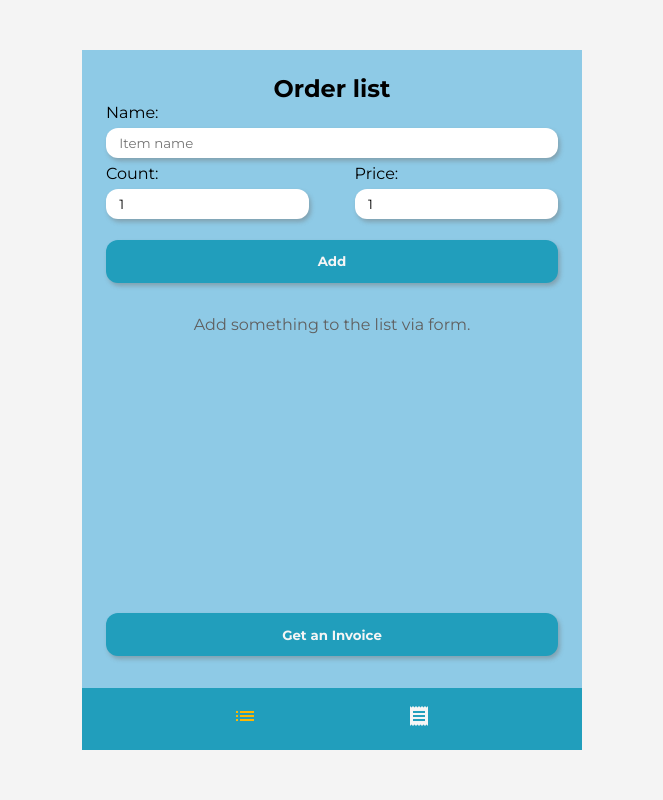
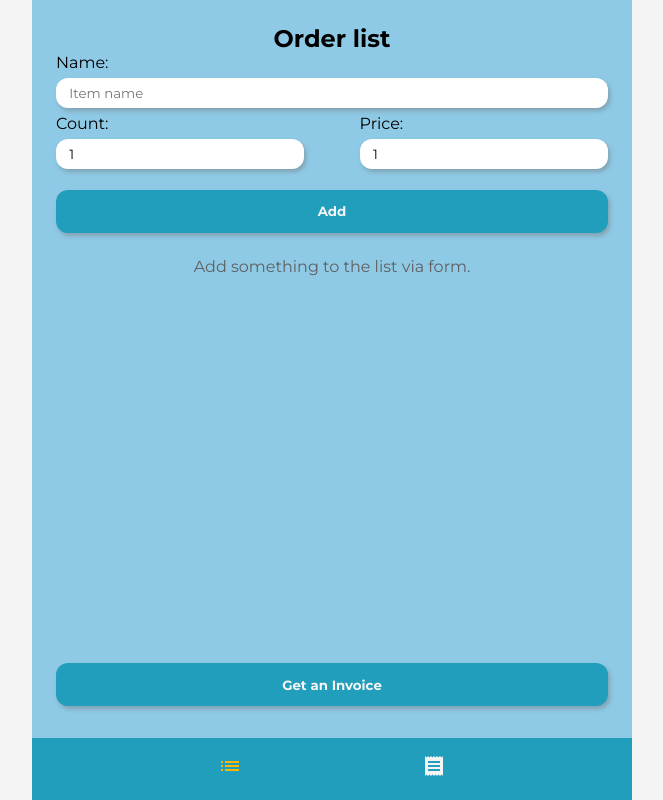
Before and after one commit to oliwierPosiakow/invoceGenerator, an Angular app: page / in a window 1280 px wide. Shown: the whole page, without its empty margins (308-971 px from the left). Built offline with nearby package versions, Linux system fonts and the light colour scheme.

Commit message:
Finishing touches

```diff
--- a/src/app/app.component.scss
+++ b/src/app/app.component.scss
@@ -4,11 +4,10 @@
   flex-direction: column;
   height: 100vh;
   width: 100vw;
-  max-width: 500px;
-  max-height: 700px;
+  max-width: 600px;
+  max-height: 900px;
   box-sizing: border-box;
   position: relative;
   padding: 1em;
   background-color: $background;
-  overflow: hidden;
 }
--- a/src/app/screens/invoice/invoice.component.html
+++ b/src/app/screens/invoice/invoice.component.html
@@ -13,15 +13,13 @@
       </div>
     </div>
     <div class="invoice-container_data">
-      <div class="data-wrapper">
         <div *ngFor="let item of invoiceData" class="data_item">
           <app-list-component [item]="item" [type]="'invoice'"></app-list-component>
         </div>
-      </div>
-      <div class="data_total">
-        <p>Total: ${{calculateFinalPriceAndCount(invoiceData).price}}</p>
-        <p>Number of Items: {{calculateFinalPriceAndCount(invoiceData).count}}</p>
-      </div>
+    </div>
+    <div class="data_total">
+      <p>Total: ${{calculateFinalPriceAndCount(invoiceData).price}}</p>
+      <p>Number of Items: {{calculateFinalPriceAndCount(invoiceData).count}}</p>
     </div>
   </div>
 </div>
--- a/src/app/screens/invoice/invoice.component.scss
+++ b/src/app/screens/invoice/invoice.component.scss
@@ -2,12 +2,11 @@
 :host{
   height: 100%;
   width: 100%;
-  margin-bottom: 70px;
 }
 .invoice{
   display: flex;
-  justify-content: center;
   flex-direction: column;
+  height: 100%;
   &_title{
     text-align: center;
   }
@@ -35,21 +34,20 @@
     &_data{
       display: flex;
       flex-direction: column;
-      min-height: 0;
-      .data-wrapper{
-        display: flex;
-        flex-direction: column;
-        height: 60%;
-        overflow: scroll;
-        flex-grow: 1;
-
-      }
-      .data_total{
-        margin-top: 1em;
-        align-self: flex-end;
-        & > *{
-          text-align: right;
-        }
+      min-height: 50px;
+      height: 100%;
+      max-height: 550px;
+      overflow: auto;
+    }
+    .data_total{
+      display: flex;
+      flex-direction: column;
+      margin-top: 1em;
+      align-items: flex-end;
+      gap: .5em;
+      margin-bottom: 70px;
+      & > *{
+        text-align: right;
       }
     }
   }
--- a/src/app/screens/invoice/invoice.component.ts
+++ b/src/app/screens/invoice/invoice.component.ts
@@ -15,7 +15,6 @@ export class InvoiceComponent implements OnInit{
     this.invoiceData = this.router.getCurrentNavigation()?.extras.state
   }
   async getJsonData(){
-    this.loading = true
     await fetch('assets/company.json')
       .then(res => res.json())
       .then(data => {
@@ -33,10 +32,13 @@ export class InvoiceComponent implements OnInit{
     return {price: finalPrice, count: finalCount}
   }
   ngOnInit():void {
+    this.loading = true
     try {
       if(this.invoiceData){
         this.getJsonData()
-        this.loading = false
+        setTimeout(() => {
+          this.loading = false
+        }, 1000)
       }
     }
     catch (e){
--- a/src/app/screens/lista-towarow/lista-towarow.component.html
+++ b/src/app/screens/lista-towarow/lista-towarow.component.html
@@ -10,6 +10,7 @@
       minlength="3"
       maxlength="30"
       autocomplete="off"
+      ng-pattern="/^[0-9]*$/"
     >
     <div
       class="error-div"
@@ -30,10 +31,12 @@
           minLength="3"
           type="number"
           min="1"
+          step="1"
           max="100"
           id="count"
           formControlName="count"
           autocomplete="off"
+          ng-pattern="/^\d{1,10}$/"
         >
         <div
           class="error-div"
@@ -48,6 +51,9 @@
           <small *ngIf="itemForm.get('count')?.hasError('max')">
             Maximum value is 100.
           </small>
+          <small class="span-invalid" *ngIf="itemForm.get('count')?.hasError('pattern')">
+            Only whole numbers.
+          </small>
         </div>
       </div>
       <div class="count-price-wrapper_item">
@@ -55,6 +61,7 @@
         <input
           type="number"
           min="1"
+          step="1"
           max="1000000"
           id="price"
           formControlName="price"
@@ -73,6 +80,9 @@
           <small class="span-invalid" *ngIf="itemForm.get('price')?.hasError('max')">
             Maximum value is 1000000.
           </small>
+          <small class="span-invalid" *ngIf="itemForm.get('price')?.hasError('pattern')">
+            Only whole numbers.
+          </small>
         </div>
       </div>
     </div>
@@ -85,5 +95,5 @@
       <app-list-component [type]="'list'" [item]="item" (deleteItemEvent)="listaTowarowRemove($event)"></app-list-component>
     </div>
   </div>
-  <button (click)="navigateInvoice()" class="button">Get an Invoice</button>
+  <button (click)="navigateInvoice()" class="get-invoice button">Get an Invoice</button>
 </div>
--- a/src/app/screens/lista-towarow/lista-towarow.component.scss
+++ b/src/app/screens/lista-towarow/lista-towarow.component.scss
@@ -2,12 +2,10 @@
 :host{
   height: 100%;
   width: 100%;
-  margin-bottom: 70px;
 }
 .lista{
   display: flex;
   flex-direction: column;
-  justify-content: space-between;
   padding: .5em;
   height: 100%;
   &_title{
@@ -39,15 +37,19 @@
       margin-top: 1.1em;
     }
   }
+  .get-invoice{
+    margin-top: auto;
+    margin-bottom: 70px;
+  }
   .order{
     display: flex;
     flex-direction: column;
-    margin: 1em 0;
+    margin: .5em 0;
     gap: 1em;
+    min-height: 50px;
     height: 100%;
-    max-height: 300px;
-    overflow: hidden;
-    overflow-y: auto;
+    max-height: 450px;
+    overflow: auto;
     .info_msg{
       text-align: center;
       color: #606060;
@@ -61,3 +63,7 @@ input.ng-invalid.ng-touched{
 .error-div > * {
   color: #e63946;
 }
+
+@media screen and (max-height: 600px){
+
+}
--- a/src/app/screens/lista-towarow/lista-towarow.component.ts
+++ b/src/app/screens/lista-towarow/lista-towarow.component.ts
@@ -16,8 +16,8 @@ export class ListaTowarowComponent {
   //obsluga formularzu
   itemForm = this.fb.group({
     name: new FormControl('', [Validators.minLength(3), Validators.required]),
-    count: new FormControl(1, [Validators.min(1), Validators.max(100), Validators.required]),
-    price: new FormControl(1, [Validators.min(1), Validators.max(1000000), Validators.required]),
+    count: new FormControl(1, [Validators.min(1), Validators.max(100), Validators.required, Validators.pattern("^[0-9]*$")]),
+    price: new FormControl(1, [Validators.min(1), Validators.max(1000000), Validators.required, Validators.pattern("^[0-9]*$")]),
   })
   //funkcje obslugujące dodawanie oraz odejmowanie do listy towarow
   listaTowarowAdd = (item: any) => {
@@ -29,8 +29,7 @@ export class ListaTowarowComponent {
     })
   }
   onSubmit(){
-    // @ts-ignore
-    if(this.itemForm.value.name.length > 2 && (this.itemForm.value.count > 0 && this.itemForm.value.count < 101) && (this.itemForm.value.price > 0 && this.itemForm.value.price < 1000001)){
+    if(this.itemForm.status === 'VALID'){
       this.listaTowarowAdd(this.itemForm)
       this.itemForm.reset({name: '', price: 1, count: 1})
     }
--- a/src/app/styles/helper.scss
+++ b/src/app/styles/helper.scss
@@ -20,7 +20,7 @@ $accent: #ffb703;
   }
   &:active{
     transform: scale(.99);
-    background-color: #70708a;
+    background-color: #19798e;
   }
 }
 .active-tab{
```
